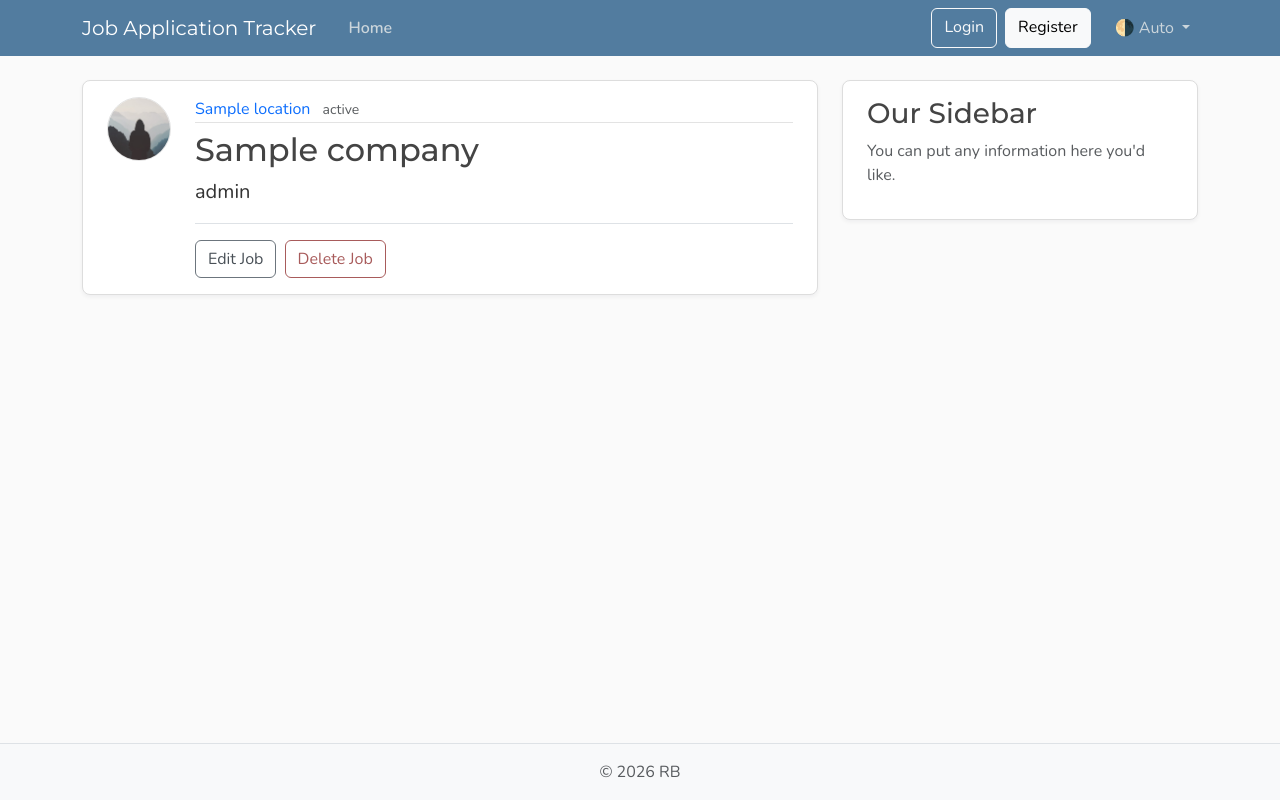
After one commit to RB3154/job_application_tracker, a FastAPI app: template templates/post.html in a window 1280 px wide. The commit adds this page. Run offline with FastAPI, Linux system fonts and the light colour scheme; the template is opened without the code that fills it: most values are stand-ins (such as "Sample title", 1, 10 or a date in 2020).

Commit message:
Add custom error handling and job post pages

```diff
--- a/main.py
+++ b/main.py
@@ -1,6 +1,9 @@
-from fastapi import FastAPI, Request
+from fastapi import FastAPI, Request, HTTPException, status
 from fastapi.staticfiles import StaticFiles
 from fastapi.templating import Jinja2Templates
+from fastapi.responses import JSONResponse
+from fastapi.exceptions import RequestValidationError
+from starlette.exceptions import HTTPException as StarletteHTTPException
 
 app=FastAPI()
 
@@ -36,6 +39,72 @@ def home(request: Request):
         {"posts": posts, "Company": "Home"},
     )
 
+@app.get("/posts/{post_id}",include_in_schema=False)
+def post_page(request:Request,post_id:int):
+    for post in posts:
+        if post.get("id")==post_id:
+            role=post["role"][:20]
+            return templates.TemplateResponse(
+                request,
+                "post.html",
+                {
+                    "post":post,
+                    "role":role
+                }
+            )
+    raise HTTPException(status_code=status.HTTP_404_NOT_FOUND,detail="post not found")
+
 @app.get("/api/posts")
 def get_posts():
     return posts
+
+@app.get("/api/posts/{post_id}")
+def get_post(post_id:int):
+    for post in posts:
+        if post.get("id")==post_id:
+            return post
+    raise HTTPException(status_code=status.HTTP_404_NOT_FOUND,detail="post not found")
+
+@app.exception_handler(StarletteHTTPException)
+def general_http_exception_handler(request:Request,exception:StarletteHTTPException):
+    message=(
+        exception.detail
+        if exception.detail
+        else "error occured.check request and try again"
+    )
+
+    if request.url.path.startswith("/api"):
+        return JSONResponse(
+            status_code=exception.status_code,
+            content={"detail":message}
+        )
+
+    return templates.TemplateResponse(
+        request,
+        "error.html",
+        {
+            "status_code":exception.status_code,
+            "title":exception.status_code,
+            "message":message
+        },
+        status_code=exception.status_code
+    )
+
+@app.exception_handler(RequestValidationError)
+def validation_handler(request:Request,exception:RequestValidationError):
+    if request.url.path.startswith("/api"):
+            return JSONResponse(
+                status_code=status.HTTP_422_UNPROCESSABLE_CONTENT,
+                content={"detail":exception.errors()}
+            )
+
+    return templates.TemplateResponse(
+            request,
+            "error.html",
+            {
+                "status_code":status.HTTP_422_UNPROCESSABLE_CONTENT,
+                "title":status.HTTP_422_UNPROCESSABLE_CONTENT,
+                "message":"invalid request.check and try again"
+            },
+            status_code=status.HTTP_422_UNPROCESSABLE_CONTENT
+        )
--- a/templates/layout.html
+++ b/templates/layout.html
@@ -5,8 +5,8 @@
     <meta name="viewport" content="width=device-width, initial-scale=1">
 
     <!-- Site Info -->
-    {% if company %}
-      <title>Job Application Tracker - {{ company }}</title>
+    {% if title %}
+      <title>Job Application Tracker - {{ title }}</title>
     {% else %}
       <title>Job Application Tracker </title>
     {% endif %}
--- /dev/null
+++ b/templates/post.html
@@ -0,0 +1,60 @@
+{% extends "layout.html" %}
+{% block content %}
+  <article class="content-section py-3 px-4 mb-4">
+    <div class="d-flex align-items-start gap-4">
+      <img class="rounded-circle article-img flex-shrink-0"
+           src="{{ url_for('static', path='profile_pics/default.jpg') }}"
+           alt="{{ post.author }}'s profile picture"
+           width="64"
+           height="64"
+           loading="lazy">
+      <div class="flex-grow-1">
+        <div class="article-metadata mb-2">
+          <a class="me-2" href="#">{{ post.location }}</a>
+          <small class="text-body-secondary">{{ post.status }}</small>
+        </div>
+        <h2 class="article-title">{{ post.company }}</h2>
+        <p class="article-content">{{ post.role }}</p>
+        <!-- Only show edit/delete options if the user is the author -->
+        <!-- TODO: Add user authentication and authorization -->
+        <div class="post-actions mt-3 pt-3 border-top">
+          <a class="btn btn-outline-secondary me-1" href="#">Edit Job</a>
+          <button type="button"
+                  class="btn btn-outline-danger"
+                  data-bs-toggle="modal"
+                  data-bs-target="#deleteModal">Delete Job</button>
+        </div>
+        <!-- TODO: Add user authentication and authorization -->
+      </div>
+    </div>
+  </article>
+
+  <!-- Delete Confirmation Modal -->
+  <div class="modal fade"
+       id="deleteModal"
+       tabindex="-1"
+       aria-labelledby="deleteModalLabel"
+       aria-hidden="true">
+    <div class="modal-dialog">
+      <div class="modal-content">
+        <div class="modal-header">
+          <h5 class="modal-title" id="deleteModalLabel">Delete Job?</h5>
+          <button type="button"
+                  class="btn-close"
+                  data-bs-dismiss="modal"
+                  aria-label="Close"></button>
+        </div>
+        <!-- TODO: <form action="#" method="post"> -->
+        <form action="#">
+          <div class="modal-body">Are you sure you want to delete this job? This action cannot be undone.</div>
+          <div class="modal-footer">
+            <button type="button"
+                    class="btn btn-outline-secondary"
+                    data-bs-dismiss="modal">Cancel</button>
+            <button type="submit" class="btn btn-outline-danger">Delete</button>
+          </div>
+        </form>
+      </div>
+    </div>
+  </div>
+{% endblock content %}
```
Also changed, not shown: templates/error.html (added, +9 -0 lines).
